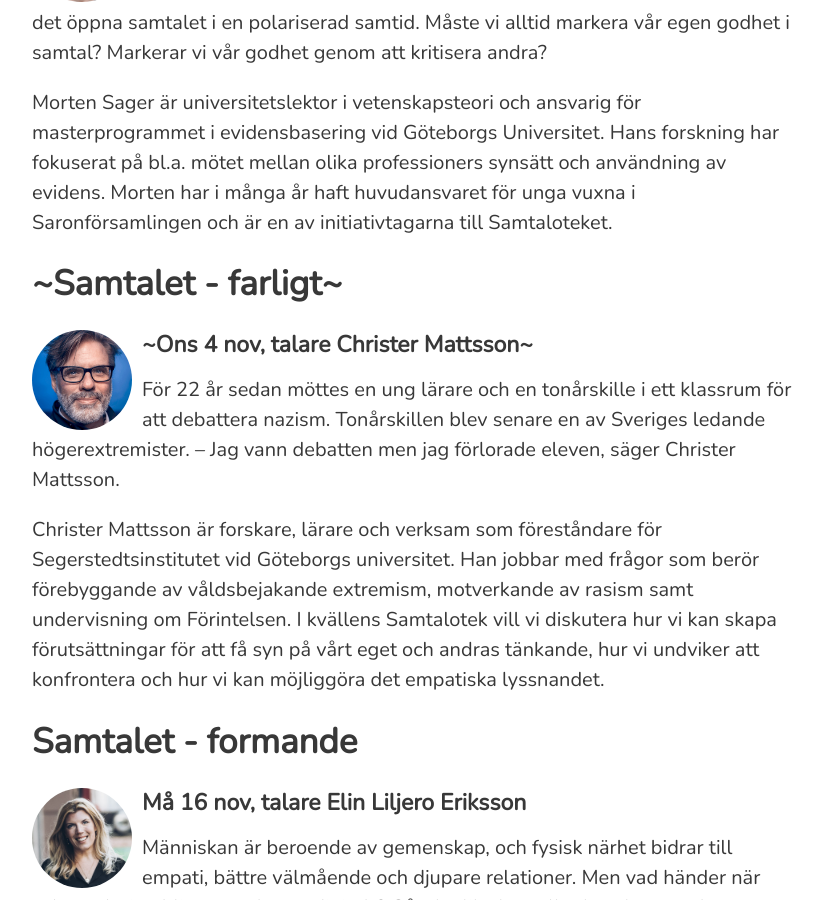
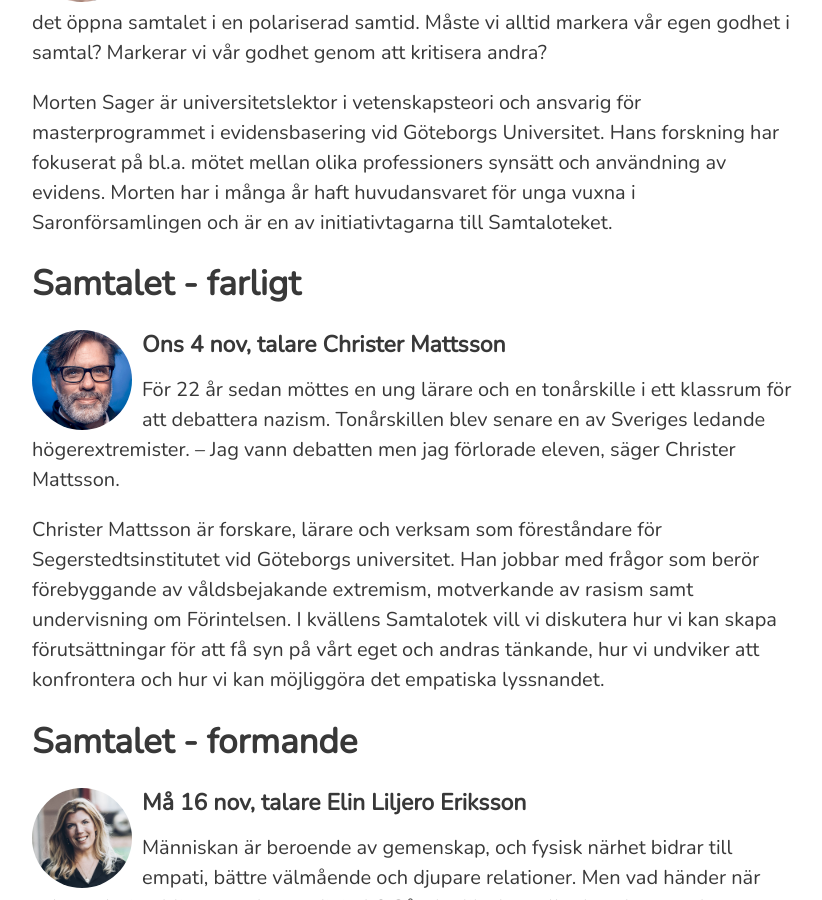
Before and after one commit to samtaloteket/samtaloteket.github.io, a Jekyll site: the page built from index.md, in a window 1280 px wide and 900 px high, scrolled down 1473 px. Shown: the whole window, without its empty margins (224-1046 px from the left). Built offline with Jekyll 4.4.1, drawn with Linux system fonts in a browser that asks for light colours.

```diff
--- a/index.md
+++ b/index.md
@@ -44,9 +44,9 @@
 av evidens. Morten har i många år haft huvudansvaret för unga vuxna i
 Saronförsamlingen och är en av initiativtagarna till Samtaloteket.
 
-## ~Samtalet - farligt~
+## Samtalet - farligt
 ![Christer Mattsson](assets/img/speakers/christer_mattsson.jpg 'Christer Mattsson'){:class="portrait-image"}
-#### ~Ons 4 nov, talare Christer Mattsson~
+#### Ons 4 nov, talare Christer Mattsson
 För 22 år sedan möttes en ung lärare och en tonårskille i ett klassrum för att
 debattera nazism. Tonårskillen blev senare en av Sveriges ledande
 högerextremister. – Jag vann debatten men jag förlorade eleven, säger Christer
```
